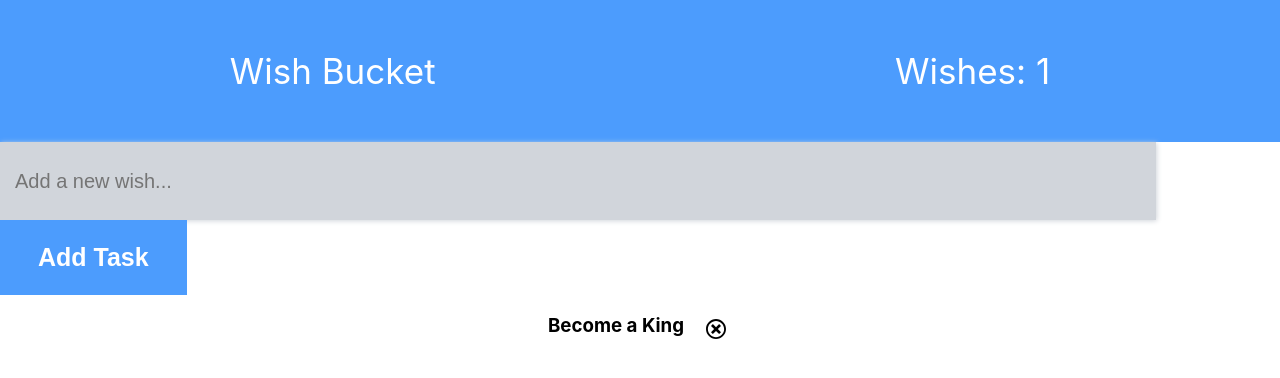
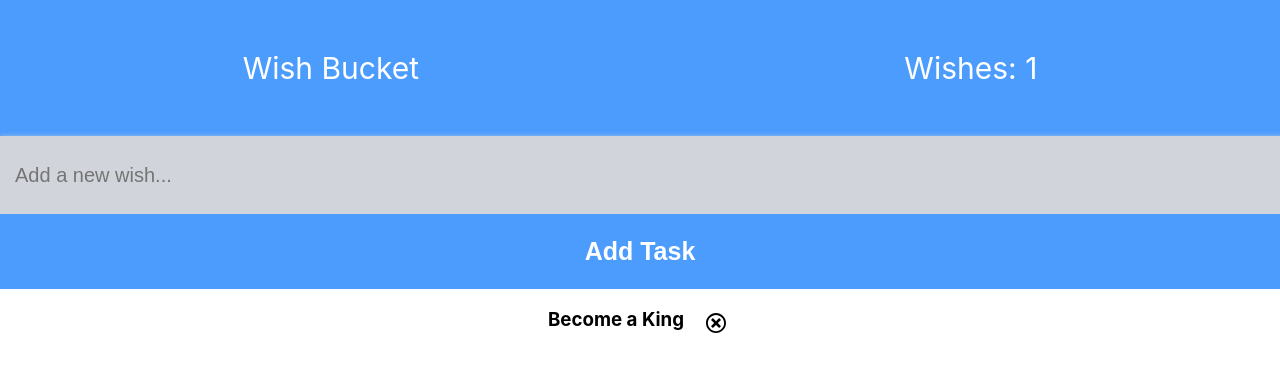
Before and after one commit to developer-abdulali/Wishes-Bucket-App, a React (Create React App) app: page / in a window 1280 px wide. Shown: the top 378 px of the page. Built offline with nearby package versions, Linux system fonts and the light colour scheme.

Commit message:
added changes

```diff
--- a/src/App.css
+++ b/src/App.css
@@ -47,29 +47,14 @@
   background-color: #4c9cfd;
   font-size: 25px;
   padding: 23px 38px;
+  cursor: pointer;
 }
 .btnIcon:hover{
   color: red;
 }
 
-/* for mobile responsive */
-@media only screen and (max-width: 600px) {
-  .navbar {
-    display: flex;
-    justify-content: space-around;
-    font-size: 30px;
-  }
-  .addWish{
-    width: 100%;
-  }
-  .sbmt{
-    text-align: center;
-    width: 100%;
-  }
-}
 
-/* for tablets responsive */
-@media only screen and (max-width: 768px) {
+@media (max-width: 1600px) {
   .navbar {
     display: flex;
     justify-content: space-around;
@@ -83,3 +68,18 @@
     text-align: center;
   }
 }
+
+@media (max-width: 1920px) {
+  .navbar {
+    display: flex;
+    justify-content: space-around;
+    font-size: 30px;
+  }
+  .addWish{
+    width: 99%;
+  }
+  .sbmt{
+    width: 100%;
+    text-align: center;
+  }
+}
```
